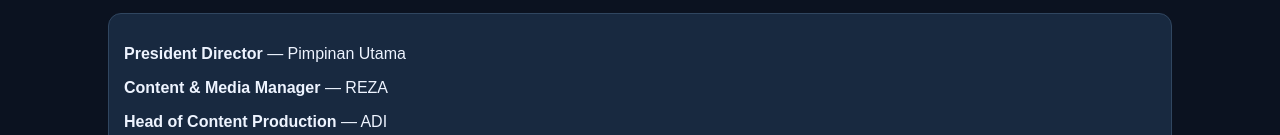
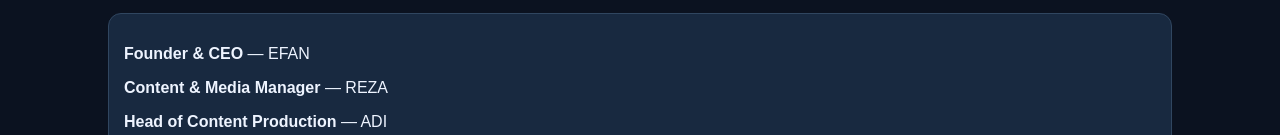
Before and after one commit to EFANNN1/prileo-virtual-office, a plain HTML site: page index.html in a window 1280 px wide. Shown: the part 386-521 px from the top of the page. Drawn offline with Linux system fonts and the light colour scheme.

Commit message:
Update index.html

```diff
--- a/index.html
+++ b/index.html
@@ -69,7 +69,7 @@ footer{text-align:center;padding:25px;color:#73869d;font-size:12px}
 </div>
 <h2>Struktur Manajemen</h2>
 <div class="card">
-<p><b>President Director</b> — Pimpinan Utama</p>
+<p><b>Founder & CEO</b> — EFAN</p>
 <p><b>Content & Media Manager</b> — REZA</p>
 <p><b>Head of Content Production</b> — ADI</p>
 <p><b>Head of Video & Visual</b> — ADAM</p>
```
